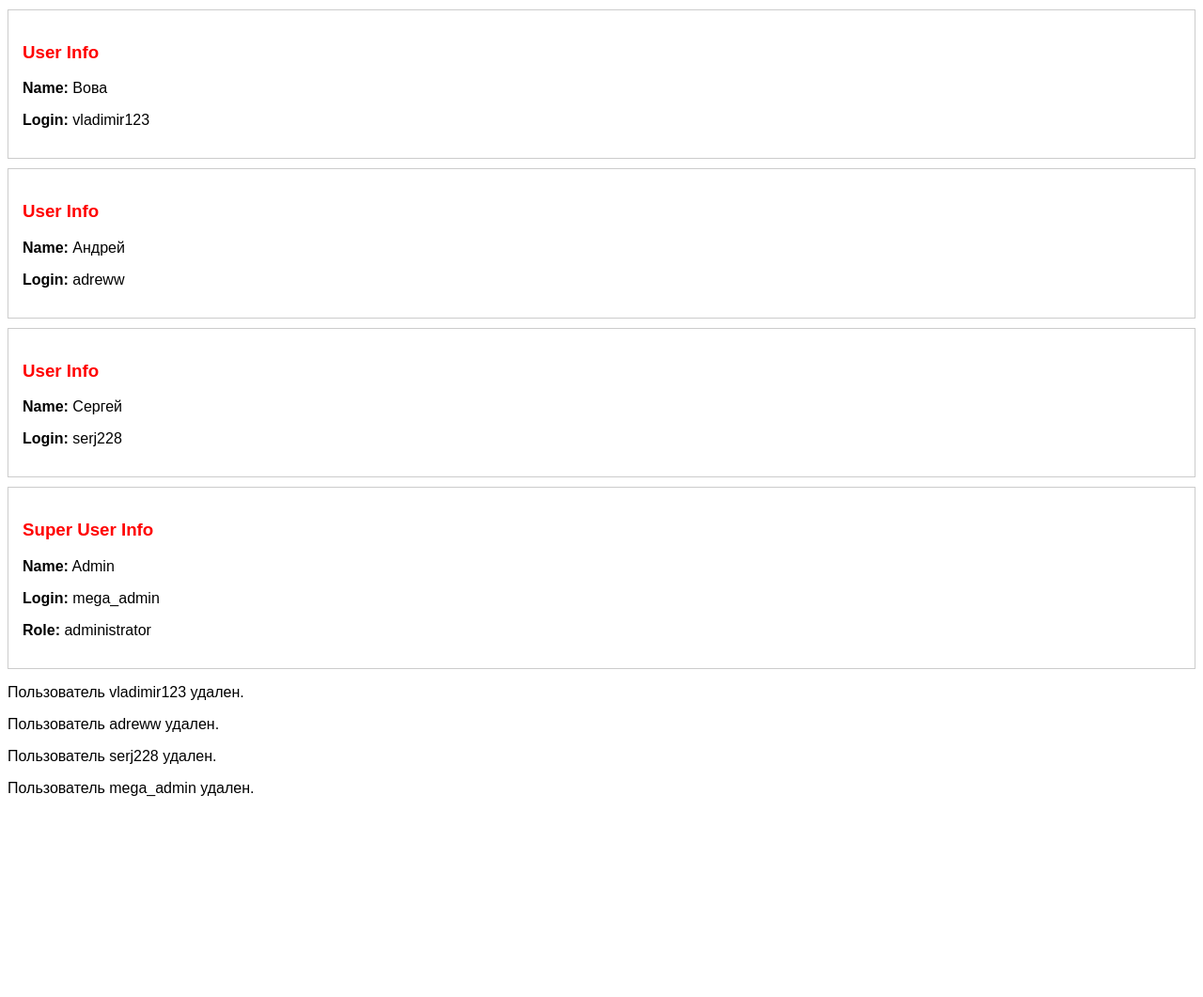
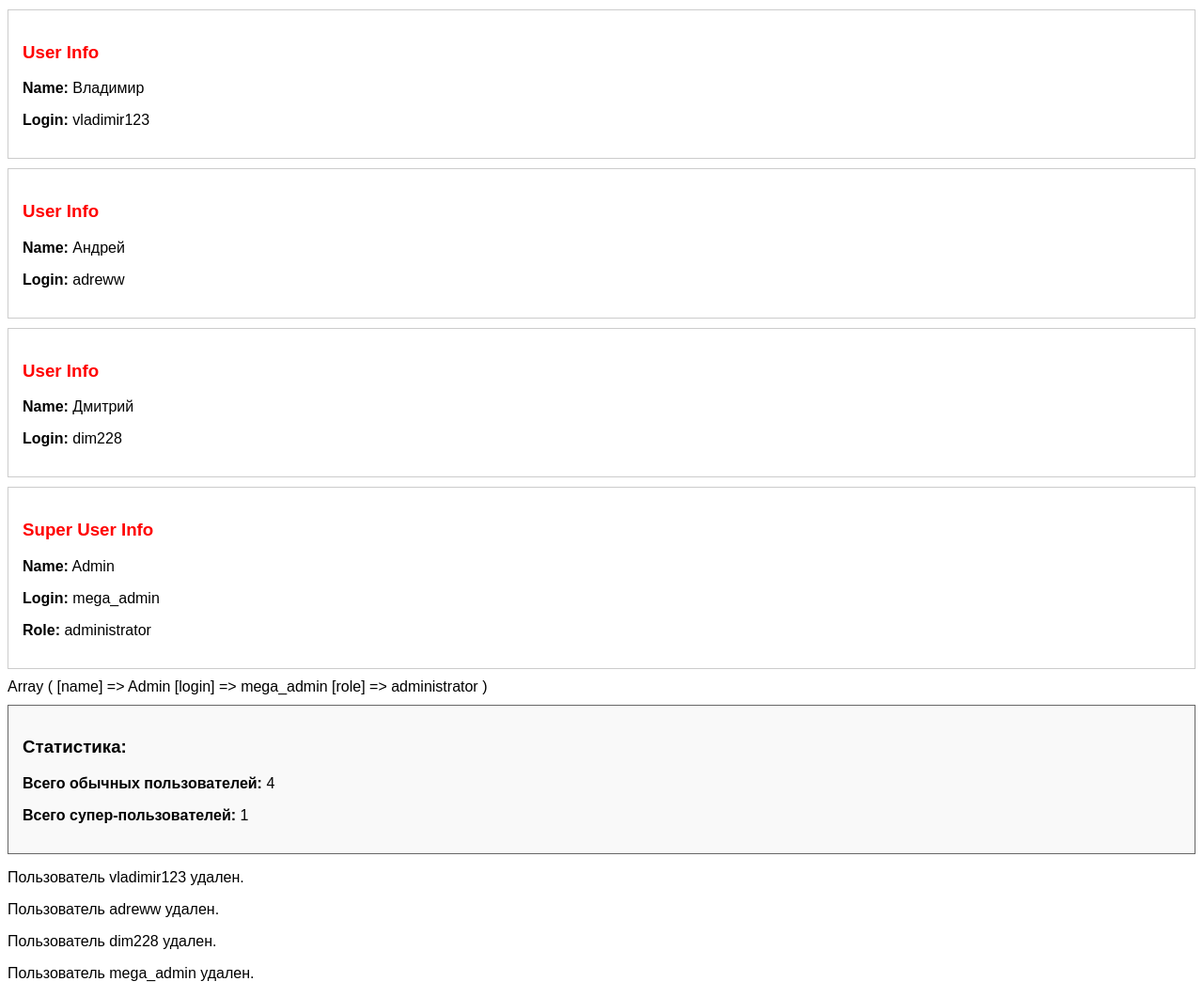
Before and after one commit to xImDoctor/web-labs, a PHP site: page /lab1/users.php in a window 1280 px wide. Shown: the whole page at 94% size. Before the commit the page ends 848 px from the top, so only its background shows below. Run offline with PHP 8.4, Linux system fonts and the light colour scheme.

Commit message:
Add VI-VIII

```diff
--- a/lab1/MyProject/Classes/SuperUser.php
+++ b/lab1/MyProject/Classes/SuperUser.php
@@ -4,9 +4,11 @@ namespace MyProject\Classes;
 
 require_once 'User.php';
 
-class SuperUser extends User
+class SuperUser extends User implements SuperUserInterface
 {
     public $role;
+
+    public static $superUserCount = 0;
 
     /**
      * Конструктор класса SuperUser.
@@ -20,6 +22,8 @@ class SuperUser extends User
     {
         parent::__construct($name, $login, $password);
         $this->role = $role;
+
+        self::$superUserCount++;
     }
 
     /**
@@ -36,4 +40,19 @@ class SuperUser extends User
                     <p><strong>Role:</strong> {$this->role}</p>
                 </div>";
     }
+
+
+    /**
+     * Получить информацию о суперпользователе в виде ассоциативного массива
+     *
+     * @return array Ассоциативный массив с данными пользователя
+     */
+    public function getInfo(): array
+    {
+        return [
+            'name' => $this->name,
+            'login' => $this->login,
+            'role' => $this->role
+        ];
+    }
 }
--- /dev/null
+++ b/lab1/MyProject/Classes/SuperUserInterface.php
@@ -0,0 +1,13 @@
+<?php
+declare(strict_types=1);
+namespace MyProject\Classes;
+
+interface SuperUserInterface
+{
+    /**
+     * Выводит информацию о пользователе в виде ассоциативного массива
+     *
+     * @return array Ассоциативный массив с данными пользователя
+     */
+    public function getInfo(): array;
+}
--- a/lab1/MyProject/Classes/User.php
+++ b/lab1/MyProject/Classes/User.php
@@ -1,6 +1,8 @@
 <?php
 declare(strict_types=1);
 namespace MyProject\Classes;
+
+require_once 'AbstractUser.php';
 
 class User extends AbstractUser
 {
@@ -8,6 +10,8 @@ class User extends AbstractUser
     public $name;
     public $login;
     private $password;
+
+    public static $userCount = 0;
 
     /**
      * Конструктор класса User.
@@ -21,6 +25,8 @@ class User extends AbstractUser
         $this->name = $name;
         $this->login = $login;
         $this->password = $password;
+
+        self::$userCount++;
     }
 
     /**
--- a/lab1/css/style.css
+++ b/lab1/css/style.css
@@ -13,3 +13,11 @@ body {
 .super-user-info h3 {
     color: red;
 }
+
+
+.stats {
+    border: 1px solid #666;
+    padding: 15px;
+    margin: 10px 0;
+    background-color: #f9f9f9;
+}
--- a/lab1/users.php
+++ b/lab1/users.php
@@ -22,9 +22,9 @@ echo "<!DOCTYPE html>
 </head>
 <body>";
 
-$user1 = new User("Вова", "vladimir123", "password1");
+$user1 = new User("Владимир", "vladimir123", "password1");
 $user2 = new User("Андрей", "adreww", "password2");
-$user3 = new User("Сергей", "serj228", "password3");
+$user3 = new User("Дмитрий", "dim228", "password3");
 
 echo $user1->showInfo();
 echo $user2->showInfo();
@@ -33,9 +33,20 @@ echo $user3->showInfo();
 $user = new SuperUser("Admin", "mega_admin", "password4", "administrator");
 echo $user->showInfo();
 
+// Из интерфейса SuperUserInterface:
+print_r($user->getInfo());
+
+
+echo "<div class='stats'>";
+echo "<h3>Статистика:</h3>";
+echo "<p><strong>Всего обычных пользователей:</strong> " . User::$userCount . "</p>";
+echo "<p><strong>Всего супер-пользователей:</strong> " . SuperUser::$superUserCount . "</p>";
+echo "</div>";
+
 unset($user1);
 unset($user2);
 unset($user3);
 unset($user);
 
+
 echo "</body></html>";
--- a/styles.css
+++ b/styles.css
@@ -146,7 +146,6 @@ body {
     font-weight: bold;
     text-transform: uppercase;
     margin-top: 10px;
-    float: right;
 }
 
 .status-available {
```
